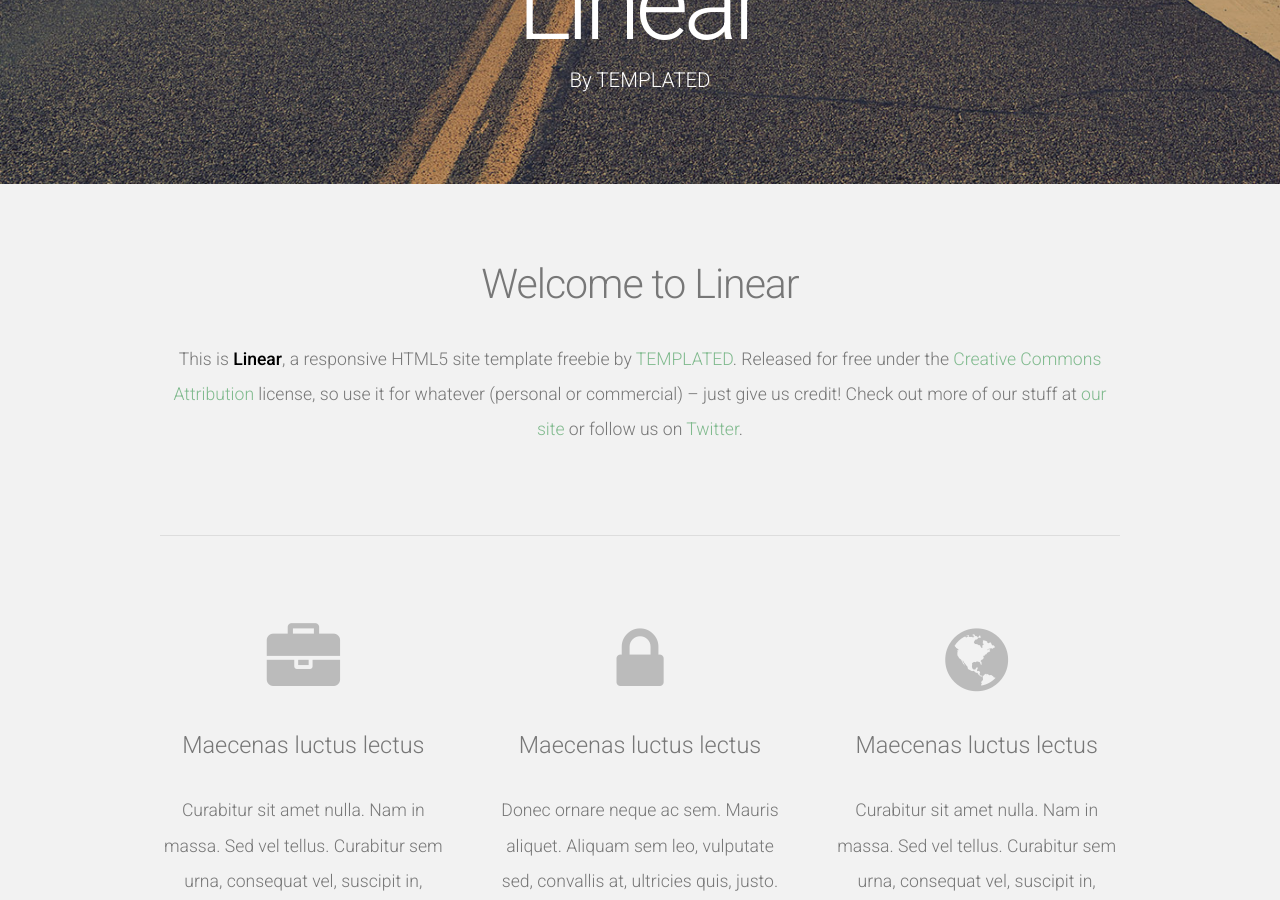
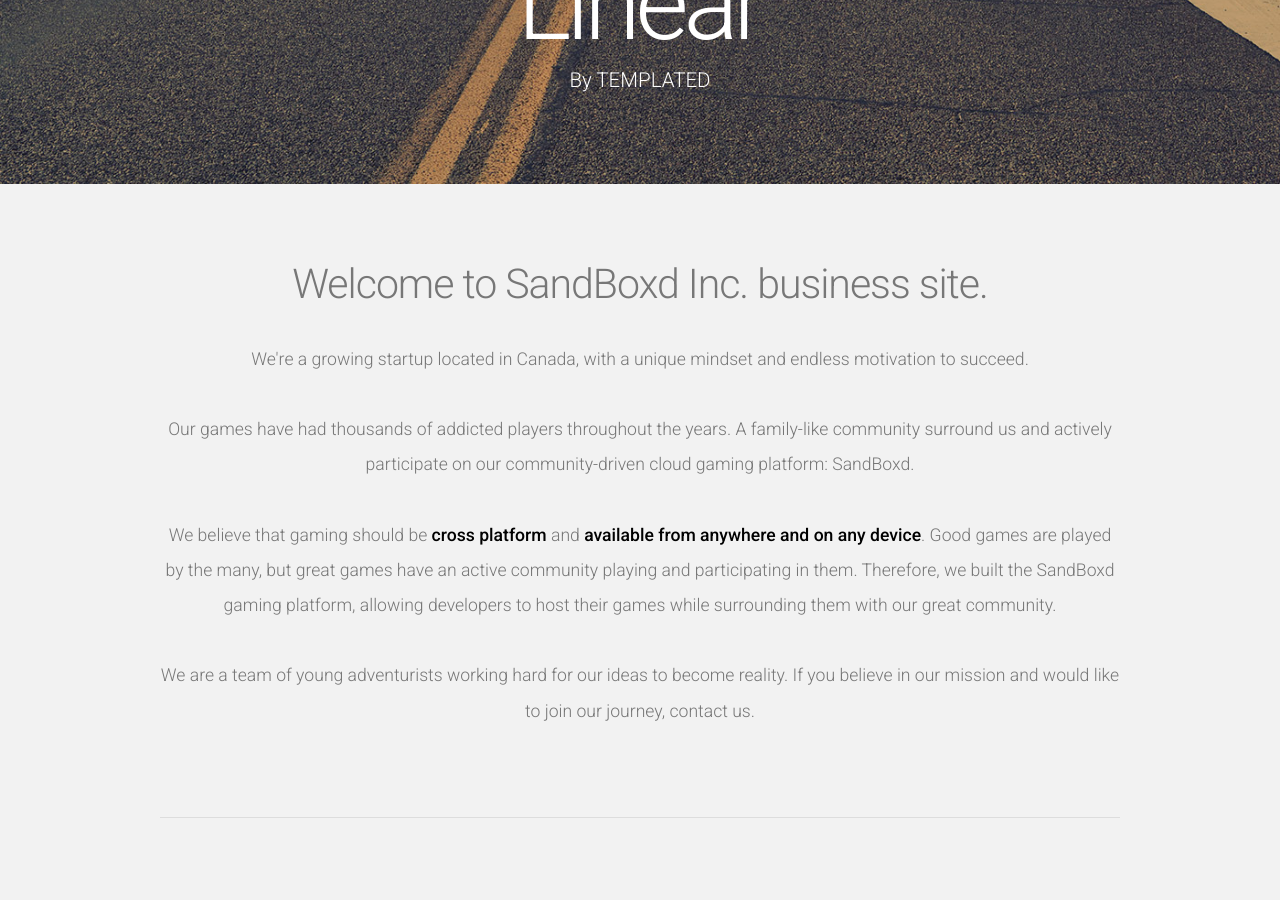
Before and after one commit to SandBoxd/about, a Jekyll site: the page built from index.html, in a window 1280 px wide and 900 px high, scrolled down 194 px. Built offline with Jekyll 4.4.1, drawn with Linux system fonts in a browser that asks for light colours; nearby versions of some CDN libraries; the list of posts is cut into pages by our own code.

Commit message:
Updated index.html

```diff
--- a/index.html
+++ b/index.html
@@ -1,14 +1,21 @@
 ---
 title: Linear
 layout: default
+published: true
 ---
 <!-- Featured -->
 <div id="featured">
 	<div class="container">
 		<header>
-			<h2>Welcome to Linear</h2>
+			<h2>Welcome to SandBoxd Inc. business site.</h2>
 		</header>
-		<p>This is <strong>Linear</strong>, a responsive HTML5 site template freebie by <a href="http://templated.co">TEMPLATED</a>. Released for free under the <a href="http://templated.co/license">Creative Commons Attribution</a> license, so use it for whatever (personal or commercial) &ndash; just give us credit! Check out more of our stuff at <a href="http://templated.co">our site</a> or follow us on <a href="http://twitter.com/templatedco">Twitter</a>.</p>
+		<p>We're a growing startup located in Canada, with a unique mindset and endless motivation to succeed. </br></br>
+
+Our games have had thousands of addicted players throughout the years. A family-like community surround us and actively participate on our community-driven cloud gaming platform: SandBoxd. </br></br>
+
+We believe that gaming should be <strong>cross platform</strong> and <strong>available from anywhere and on any device</strong>. Good games are played by the many, but great games have an active community playing and participating in them. Therefore, we built the SandBoxd gaming platform, allowing developers to host their games while surrounding them with our great community.</br></br>
+
+We are a team of young adventurists working hard for our ideas to become reality. If you believe in our mission and would like to join our journey, contact us.</p>
 		<hr />
 		<div class="row">
 			<section class="4u">
```
